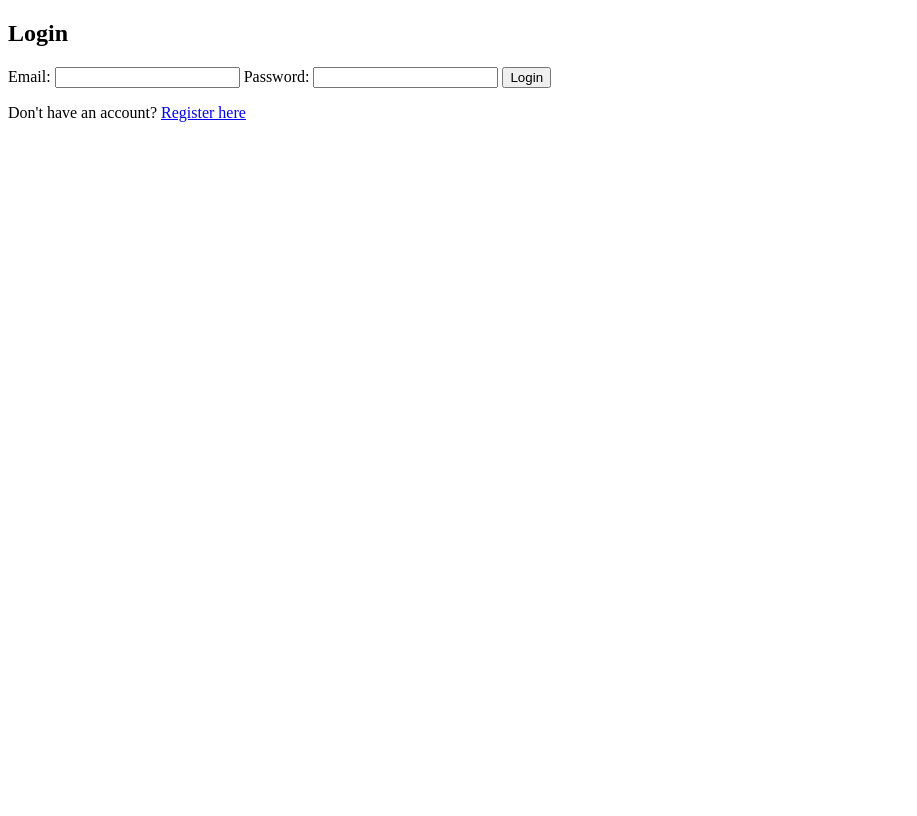
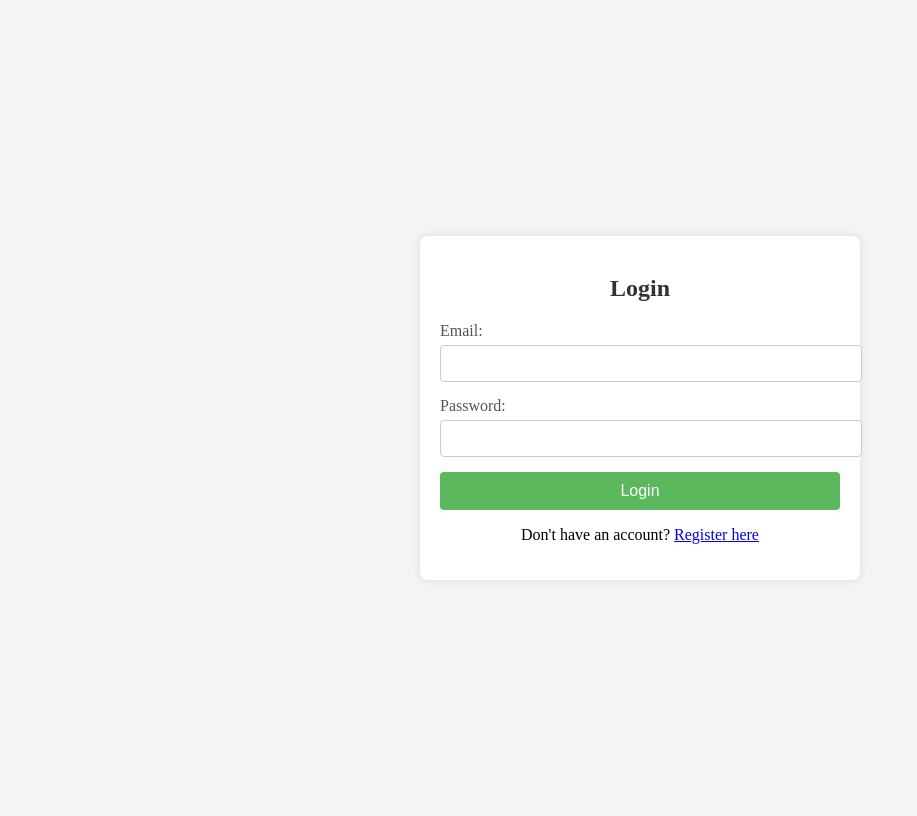
Before and after one commit to Akanksha530/JAVOC, a Flask app: page /login in a window 1280 px wide. Shown: the whole page, without its empty margins (0-917 px from the left). Before the commit the page ends 122 px from the top, so only its background shows below. Run offline with Flask 3, Linux system fonts and the light colour scheme; some libraries are stand-ins or nearby versions.

Commit message:
new commit

```diff
--- /dev/null
+++ b/static/login.css
@@ -0,0 +1,54 @@
+body {
+    background-color: #f4f4f4;
+    display: flex;
+    justify-content: center;
+    align-items: center;
+    height: 100vh;
+}.login-container {
+    background-color: #fff;
+    padding: 20px;
+    border-radius: 8px;
+    box-shadow: 0 0 10px rgba(0, 0, 0, 0.1);
+    width: 100%;
+    max-width: 400px;
+    text-align: center;
+}
+
+.login-container h2 {
+    margin-bottom: 20px;
+    color: #333;
+}
+
+.input-group {
+    margin-bottom: 15px;
+    text-align: left;
+}
+
+.input-group label {
+    display: block;
+    margin-bottom: 5px;
+    color: #555;
+}
+
+.input-group input {
+    width: 100%;
+    padding: 10px;
+    border: 1px solid #ccc;
+    border-radius: 4px;
+}
+
+button {
+    width: 100%;
+    padding: 10px;
+    border: none;
+    border-radius: 4px;
+    background-color: #5cb85c;
+    color: #fff;
+    font-size: 16px;
+    cursor: pointer;
+    transition: background-color 0.3s;
+}
+
+button:hover {
+    background-color: #4cae4c;
+}
--- a/static/styles.css
+++ b/static/styles.css
@@ -1,4 +1,3 @@
-
 body {
     font-family: Arial, sans-serif;
     margin: 0;
@@ -17,21 +16,18 @@ img {
     /* max-width: 100%;
     height: 80; */
     margin-right: 20px;
-
-
 }
 
 h1{
-
     font-size: 28px;
     color: #ffffff;
 }
-
 
 .service{
     display: flex;
 
 }
+
 .form-nutrion{
     display: flex;
 }
--- a/templates/login.html
+++ b/templates/login.html
@@ -4,12 +4,11 @@
     <meta charset="UTF-8">
     <meta name="viewport" content="width=device-width, initial-scale=1.0">
     <title>Login - Smart Plantation Monitoring</title>
-    <link rel="stylesheet" href="{{ url_for('static', filename='flashes.css') }}">
+    <link rel="stylesheet" href="{{ url_for('static', filename='login.css') }}">
 </head>
 <body>
     <div class="login-container">
         <h2>Login</h2>
-
         {% with messages = get_flashed_messages(with_categories=true) %}
             {% if messages %}
                 <ul class="flashes">
@@ -21,12 +20,14 @@
         {% endwith %}
 
         <form action="{{ url_for('login') }}" method="post">
-            <label for="email">Email:</label>
-            <input type="email" id="email" name="email" required>
-
-            <label for="password">Password:</label>
-            <input type="password" id="password" name="password" required>
-
+            <div class="input-group">
+                <label for="email">Email:</label>
+                <input type="email" id="email" name="email" required>
+            </div>
+            <div class="input-group">
+                <label for="password">Password:</label>
+                <input type="password" id="password" name="password" required>
+            </div>
             <button type="submit">Login</button>
         </form>
 
```
